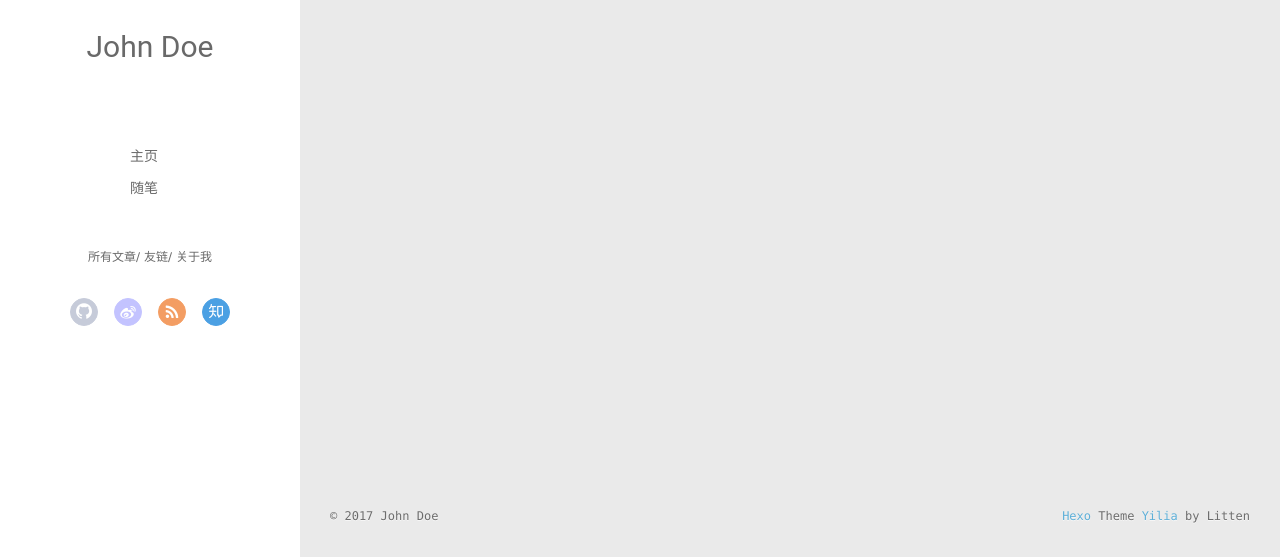
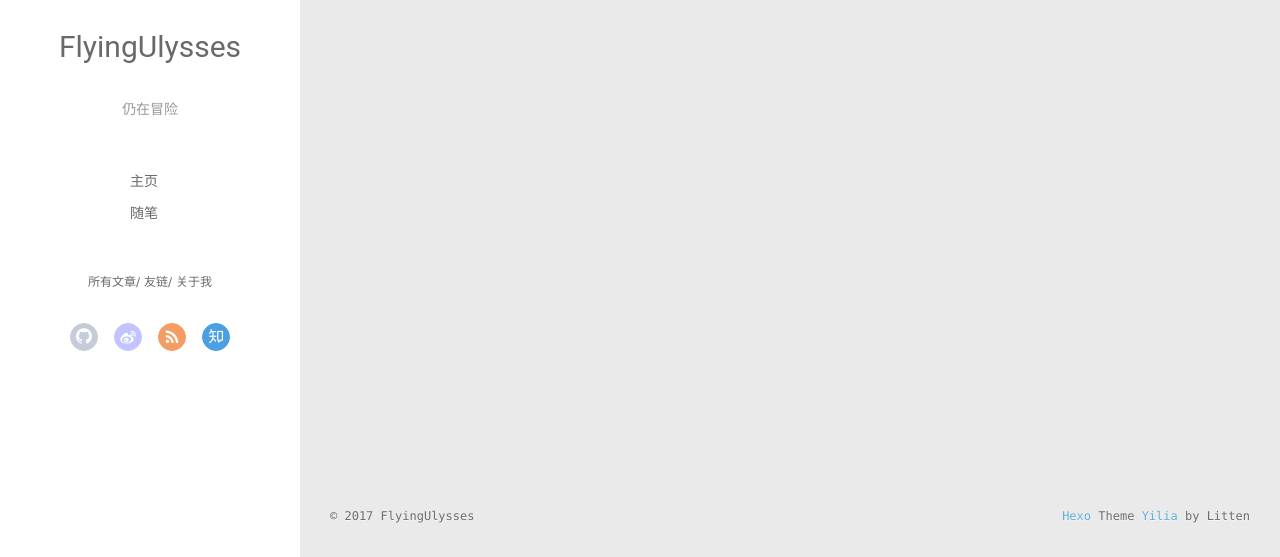
Before and after one commit to FlyingUlysses/flyingulysses.github.io, a plain HTML site: page archives/2017/03/index.html in a window 1280 px wide. Shown: the part 243-800 px from the top of the page. Drawn offline with Linux system fonts and the light colour scheme; no server answers.

Commit message:
Site updated: 2017-03-30 00:41:35

```diff
--- a/archives/2017/03/index.html
+++ b/archives/2017/03/index.html
@@ -6,16 +6,16 @@
   <meta name="renderer" content="webkit">
   <meta http-equiv="X-UA-Compatible" content="IE=edge" >
   <link rel="dns-prefetch" href="http://yoursite.com">
-  <title>Archives: 2017/3 | Hexo</title>
+  <title>Archives: 2017/3 | FlyingUlysses的博客</title>
   <meta name="viewport" content="width=device-width, initial-scale=1, maximum-scale=1">
   <meta property="og:type" content="website">
-<meta property="og:title" content="Hexo">
+<meta property="og:title" content="FlyingUlysses的博客">
 <meta property="og:url" content="http://yoursite.com/archives/2017/03/index.html">
-<meta property="og:site_name" content="Hexo">
+<meta property="og:site_name" content="FlyingUlysses的博客">
 <meta name="twitter:card" content="summary">
-<meta name="twitter:title" content="Hexo">
+<meta name="twitter:title" content="FlyingUlysses的博客">
 
-    <link rel="alternative" href="/atom.xml" title="Hexo" type="application/atom+xml">
+    <link rel="alternative" href="/atom.xml" title="FlyingUlysses的博客" type="application/atom+xml">
 
 
     <link rel="icon" href="/favicon.png">
@@ -45,8 +45,10 @@
 			<img src="null" class="js-avatar">
 		</a>
 		<hgroup>
-		  <h1 class="header-author"><a href="/">John Doe</a></h1>
+		  <h1 class="header-author"><a href="/">FlyingUlysses</a></h1>
 		</hgroup>
+
+		<p class="header-subtitle">仍在冒险</p>
 
 
 		<nav class="header-menu">
@@ -103,8 +105,10 @@
 				<img src="null" class="js-avatar">
 			</div>
 			<hgroup>
-			  <h1 class="header-author js-header-author">John Doe</h1>
+			  <h1 class="header-author js-header-author">FlyingUlysses</h1>
 			</hgroup>
+
+			<p class="header-subtitle"><i class="icon icon-quo-left"></i>仍在冒险<i class="icon icon-quo-right"></i></p>
 
 
 
@@ -228,7 +232,7 @@
   <div class="outer">
     <div id="footer-info">
     	<div class="footer-left">
-    		&copy; 2017 John Doe
+    		&copy; 2017 FlyingUlysses
     	</div>
       	<div class="footer-right">
       		<a href="http://hexo.io/" target="_blank">Hexo</a>  Theme <a href="https://github.com/litten/hexo-theme-yilia" target="_blank">Yilia</a> by Litten
```
Also changed, not shown: 2017/03/28/hello-world/index.html (+10 -6 lines), 2017/03/30/我测试一下/index.html (+10 -6 lines), archives/2017/index.html (+12 -8 lines), archives/index.html (+12 -8 lines), index.html (+12 -8 lines).
